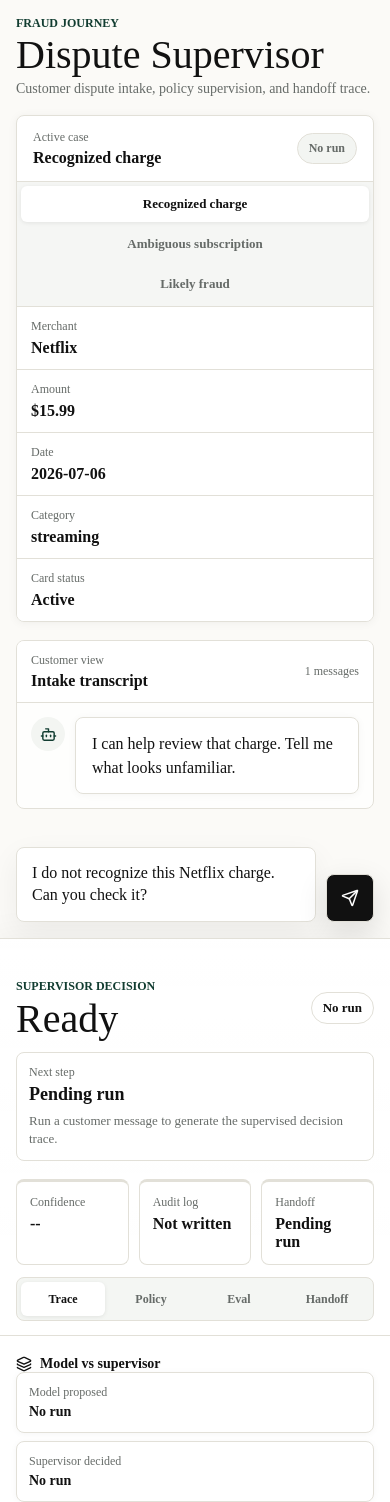
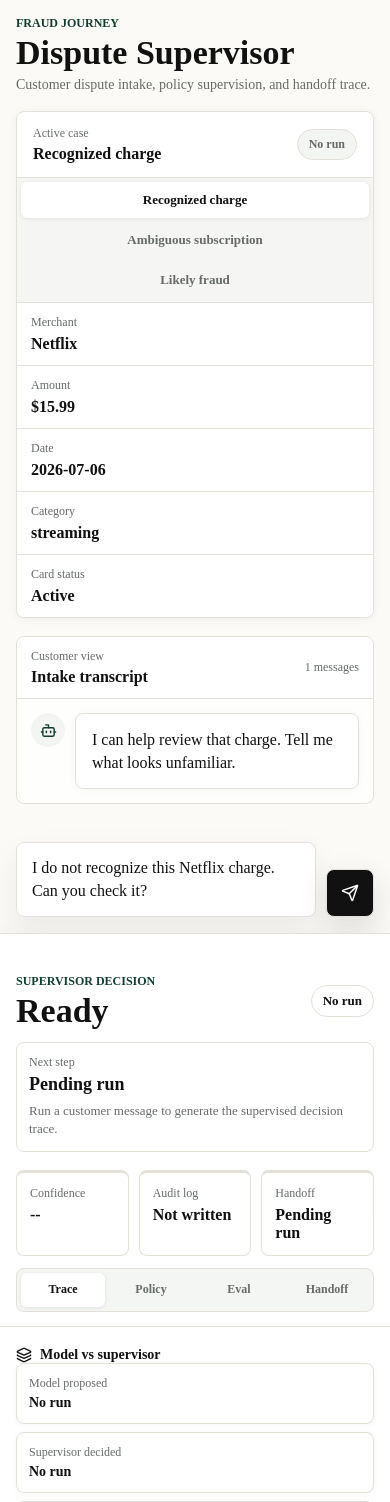
Before and after one commit to jdmc24/fraudjourney, a Next.js app in the folder frontend/: page / in a window 390 px wide. Shown: the top 1502 px of the page. Built offline with nearby package versions, Linux system fonts and the light colour scheme.

Commit message:
Switch UI font to Outfit

```diff
--- a/frontend/src/app/globals.css
+++ b/frontend/src/app/globals.css
@@ -12,10 +12,10 @@
   --red: #b42318;
   --rail-accent: var(--line);
   --rail-tint: #ffffff;
-  --font-body: var(--font-manrope), ui-sans-serif, system-ui, -apple-system, BlinkMacSystemFont, "Segoe UI", sans-serif;
+  --font-body: var(--font-outfit), ui-sans-serif, system-ui, -apple-system, BlinkMacSystemFont, "Segoe UI", sans-serif;
   --font-mono: var(--font-ibm-plex-mono), ui-monospace, SFMono-Regular, Menlo, Monaco, Consolas, "Liberation Mono",
     monospace;
-  --font-heading: var(--font-display), Georgia, "Times New Roman", serif;
+  --font-heading: var(--font-outfit), ui-sans-serif, system-ui, sans-serif;
   --shadow: 0 20px 70px rgba(17, 17, 17, 0.1);
 }
 
@@ -117,9 +117,9 @@ p {
 
 h1 {
   font-family: var(--font-heading);
-  font-size: 48px;
-  font-weight: 500;
-  line-height: 0.96;
+  font-size: 42px;
+  font-weight: 700;
+  line-height: 1;
 }
 
 .page-subtitle {
@@ -130,9 +130,9 @@ h1 {
 
 h2 {
   font-family: var(--font-heading);
-  font-size: 40px;
-  font-weight: 500;
-  line-height: 0.98;
+  font-size: 34px;
+  font-weight: 700;
+  line-height: 1;
 }
 
 h3 {
@@ -876,7 +876,7 @@ code {
   }
 
   h1 {
-    font-size: 40px;
+    font-size: 34px;
   }
 
   .case-strip {
--- a/frontend/src/app/layout.tsx
+++ b/frontend/src/app/layout.tsx
@@ -1,13 +1,13 @@
 import type { Metadata } from "next";
-import { IBM_Plex_Mono, Manrope, Newsreader } from "next/font/google";
+import { IBM_Plex_Mono, Outfit } from "next/font/google";
 import type { ReactNode } from "react";
 
 import "./globals.css";
 
-const manrope = Manrope({
+const outfit = Outfit({
   subsets: ["latin"],
   weight: ["400", "500", "600", "700", "800"],
-  variable: "--font-manrope",
+  variable: "--font-outfit",
   display: "swap"
 });
 
@@ -15,13 +15,6 @@ const ibmPlexMono = IBM_Plex_Mono({
   subsets: ["latin"],
   weight: ["400", "500", "600", "700"],
   variable: "--font-ibm-plex-mono",
-  display: "swap"
-});
-
-const newsreader = Newsreader({
-  subsets: ["latin"],
-  weight: ["400", "500", "600"],
-  variable: "--font-display",
   display: "swap"
 });
 
@@ -33,7 +26,7 @@ export const metadata: Metadata = {
 export default function RootLayout({ children }: Readonly<{ children: ReactNode }>) {
   return (
     <html lang="en">
-      <body className={`${manrope.variable} ${ibmPlexMono.variable} ${newsreader.variable}`}>{children}</body>
+      <body className={`${outfit.variable} ${ibmPlexMono.variable}`}>{children}</body>
     </html>
   );
 }
```
